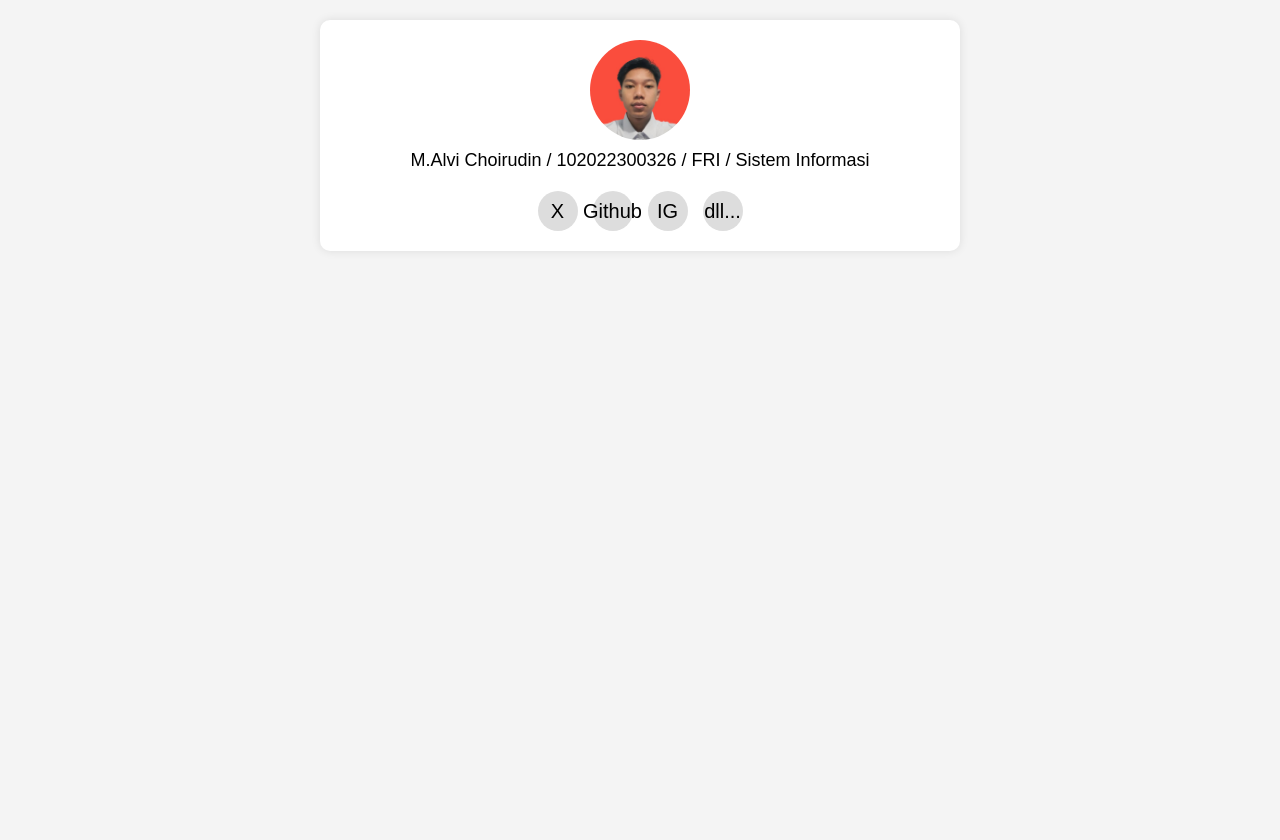
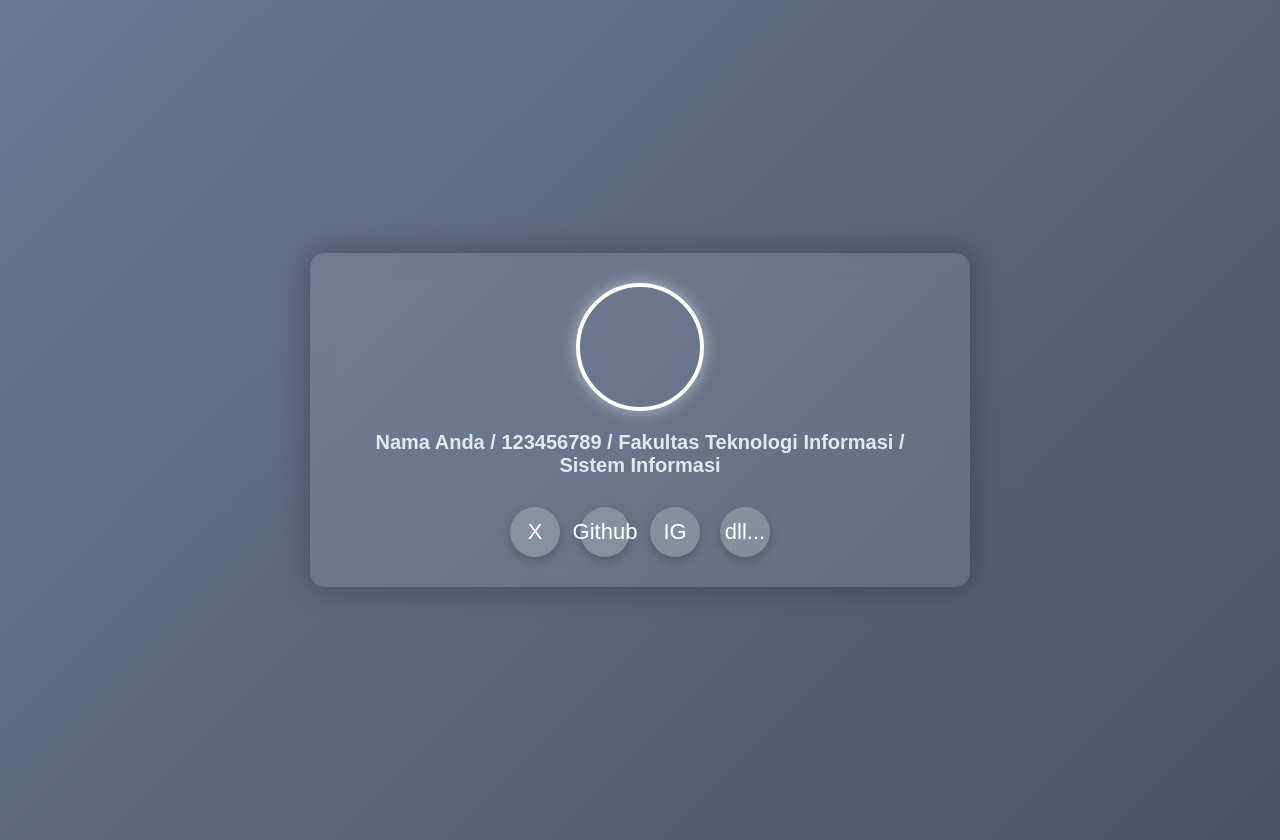
Before and after one commit to AlviChoirudin/portofolio, a PHP site: page / in a window 1280 px wide. Before the commit the page ends 231 px from the top, so only its background shows below. Run offline with PHP 8.4, Linux system fonts and the light colour scheme.

Commit message:
Add files via upload

```diff
--- a/index.html
+++ b/index.html
@@ -3,20 +3,30 @@
   <head>
     <meta charset="UTF-8" />
     <meta name="viewport" content="width=device-width, initial-scale=1.0" />
-    <title>portofolio</title>
+    <title>Portofolio</title>
+    <script
+      src="https://kit.fontawesome.com/ca524a9975.js"
+      crossorigin="anonymous"
+    ></script>
     <link rel="stylesheet" href="styles.css" />
   </head>
   <body>
     <div class="container">
-      <div class="profile-img" ></div>
+      <div class="profile-img" style="background-image: url('foto.jpg')"></div>
       <div class="info">
-        M.Alvi Choirudin / 102022300326 / FRI / Sistem Informasi
+        M.Alvi Choirudin / 102022300326 / Fakultas Rekayasa Industri / S1 Sistem
+        Informasi
       </div>
       <div class="social-links">
-        <a href="https://twitter.com" target="_blank">X</a>
-        <a href="https://github.com" target="_blank">Github</a>
-        <a href="https://instagram.com" target="_blank">IG</a>
-        <a href="#" target="_blank">dll...</a>
+        <a href="https://open.spotify.com/user/31dvifezsporwoxkfoi6z6hclrhi?si=a66b1a4553464dbc" target="_blank"
+          ><i class="fab fa-spotify"></i
+        ></a>
+        <a href="https://www.instagram.com/alvi.choirudin/" target="_blank"
+          ><i class="fab fa-instagram"></i
+        ></a>
+        <a href="https://github.com/AlviChoirudin" target="_blank"
+          ><i class="fab fa-github"></i
+        ></a>
       </div>
     </div>
   </body>
--- /dev/null
+++ b/index.php
@@ -0,0 +1,37 @@
+<?php
+$nama = "Nama Anda";
+$nim = "123456789";
+$fakultas = "Fakultas Teknologi Informasi";
+$prodi = "Sistem Informasi";
+$social_links = [
+    "X" => "https://twitter.com",
+    "Github" => "https://github.com",
+    "IG" => "https://instagram.com",
+    "dll..." => "#"
+];
+$profile_image = "profile.jpg"; // Ganti dengan URL gambar profil
+?>
+
+<!DOCTYPE html>
+<html lang="id">
+  <head>
+    <meta charset="UTF-8" />
+    <meta name="viewport" content="width=device-width, initial-scale=1.0" />
+    <title>portofolio</title>
+    <script src="https://unpkg.com/feather-icons"></script>
+    <link rel="stylesheet" href="styles.css" />
+  </head>
+  <body>
+    <div class="container">
+        <div class="profile-img"></div>
+        <div class="info">
+            <?php echo "$nama / $nim / $fakultas / $prodi"; ?>
+        </div>
+        <div class="social-links">
+            <?php foreach ($social_links as $name => $link): ?>
+                <a href="<?php echo $link; ?>" target="_blank"><?php echo $name; ?></a>
+            <?php endforeach; ?>
+        </div>
+    </div>
+</body>
+</html>
--- a/styles.css
+++ b/styles.css
@@ -1,50 +1,90 @@
 body {
-  font-family: Arial, sans-serif;
+  font-family: "Poppins", sans-serif;
   text-align: center;
   margin: 0;
   padding: 20px;
-  background-color: #f4f4f4;
+  background: linear-gradient(135deg, #687792, #4a5568);
+  display: flex;
+  justify-content: center;
+  align-items: center;
+  height: 100vh;
 }
+
 .container {
   max-width: 600px;
-  margin: auto;
-  background: white;
-  padding: 20px;
-  border-radius: 10px;
-  box-shadow: 0 0 10px rgba(0, 0, 0, 0.1);
+  background: rgba(255, 255, 255, 0.1);
+  padding: 30px;
+  border-radius: 15px;
+  box-shadow: 0 0 30px rgba(0, 0, 0, 0.3);
+  backdrop-filter: blur(10px);
+  animation: fadeIn 1s ease-in-out;
 }
+
+@keyframes fadeIn {
+  from {
+    opacity: 0;
+    transform: translateY(20px);
+  }
+  to {
+    opacity: 1;
+    transform: translateY(0);
+  }
+}
+
 .profile-img {
-  width: 100px;
-  height: 100px;
+  width: 120px;
+  height: 120px;
   border-radius: 50%;
   display: block;
   margin: 0 auto;
-  background-image: url("./pas\ foto.jpg"); /* Ganti dengan URL gambar */
   background-size: cover;
   background-position: center;
+  border: 4px solid white;
+  box-shadow: 0 0 15px rgba(255, 255, 255, 0.5);
+  transition: transform 0.3s ease-in-out;
 }
+
+.profile-img:hover {
+  transform: scale(1.1);
+}
+
 .info {
-  margin-top: 10px;
-  font-size: 18px;
+  margin-top: 20px;
+  font-size: 20px;
+  font-weight: bold;
+  color: #e2e8f0;
 }
+
 .social-links {
-  margin-top: 20px;
+  margin-top: 30px;
   display: flex;
   justify-content: center;
-  gap: 15px;
+  gap: 20px;
 }
+
 .social-links a {
-  width: 40px;
-  height: 40px;
+  width: 50px;
+  height: 50px;
   display: flex;
   align-items: center;
   justify-content: center;
   border-radius: 50%;
-  background-color: #ddd;
+  background-color: rgba(255, 255, 255, 0.2);
   text-decoration: none;
-  font-size: 20px;
-  color: black;
+  font-size: 22px;
+  color: white;
+  transition: all 0.3s ease-in-out;
+  box-shadow: 0 4px 10px rgba(0, 0, 0, 0.2);
 }
+
 .social-links a:hover {
-  background-color: #bbb;
+  background-color: rgba(255, 255, 255, 0.4);
+  transform: scale(1.1);
+  box-shadow: 0 6px 15px rgba(0, 0, 0, 0.3);
 }
+
+
+.info:hover {
+  color: #ffffff;
+  transition: color 0.3s ease-in-out;
+}
```
Also changed, not shown: foto.jpg (added).
